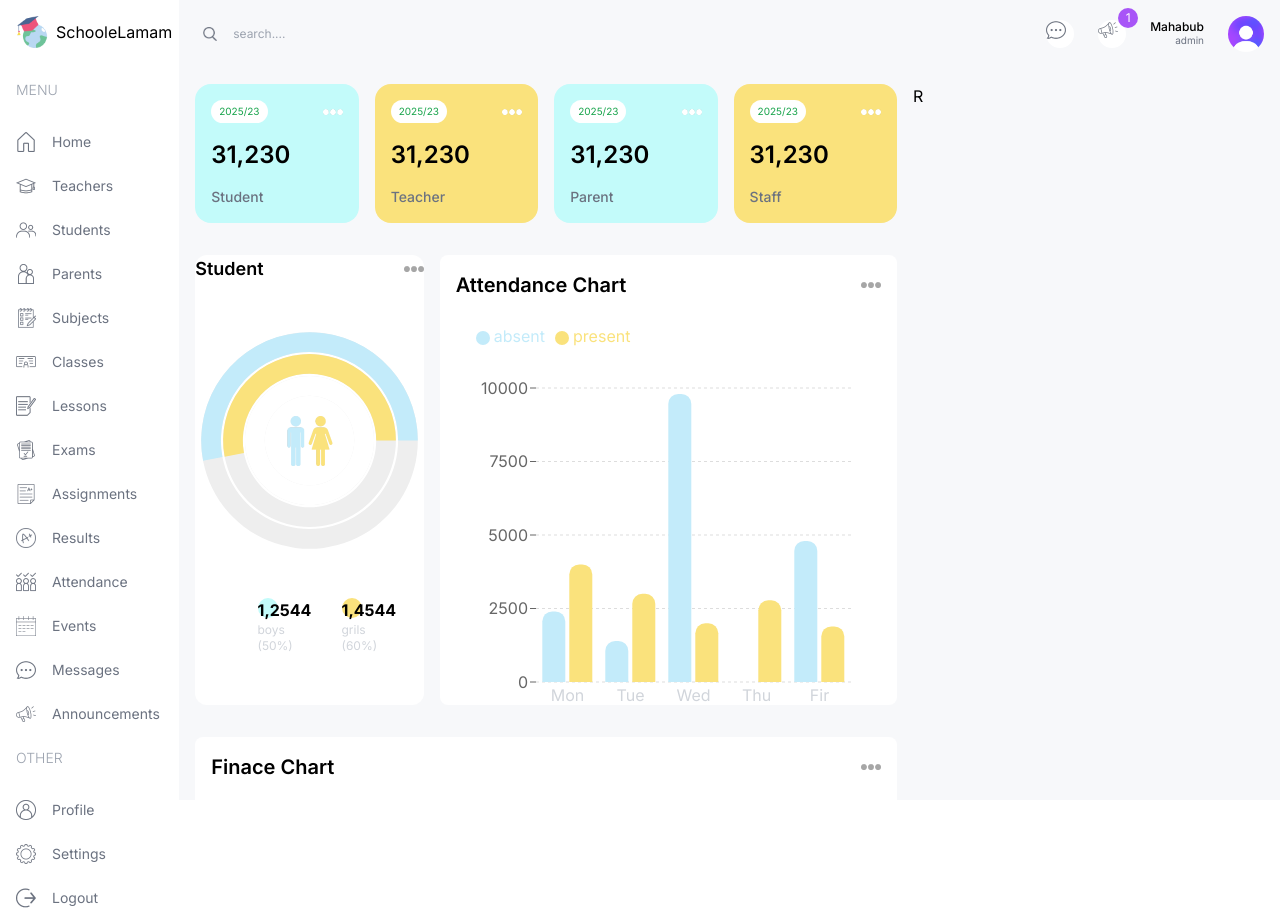
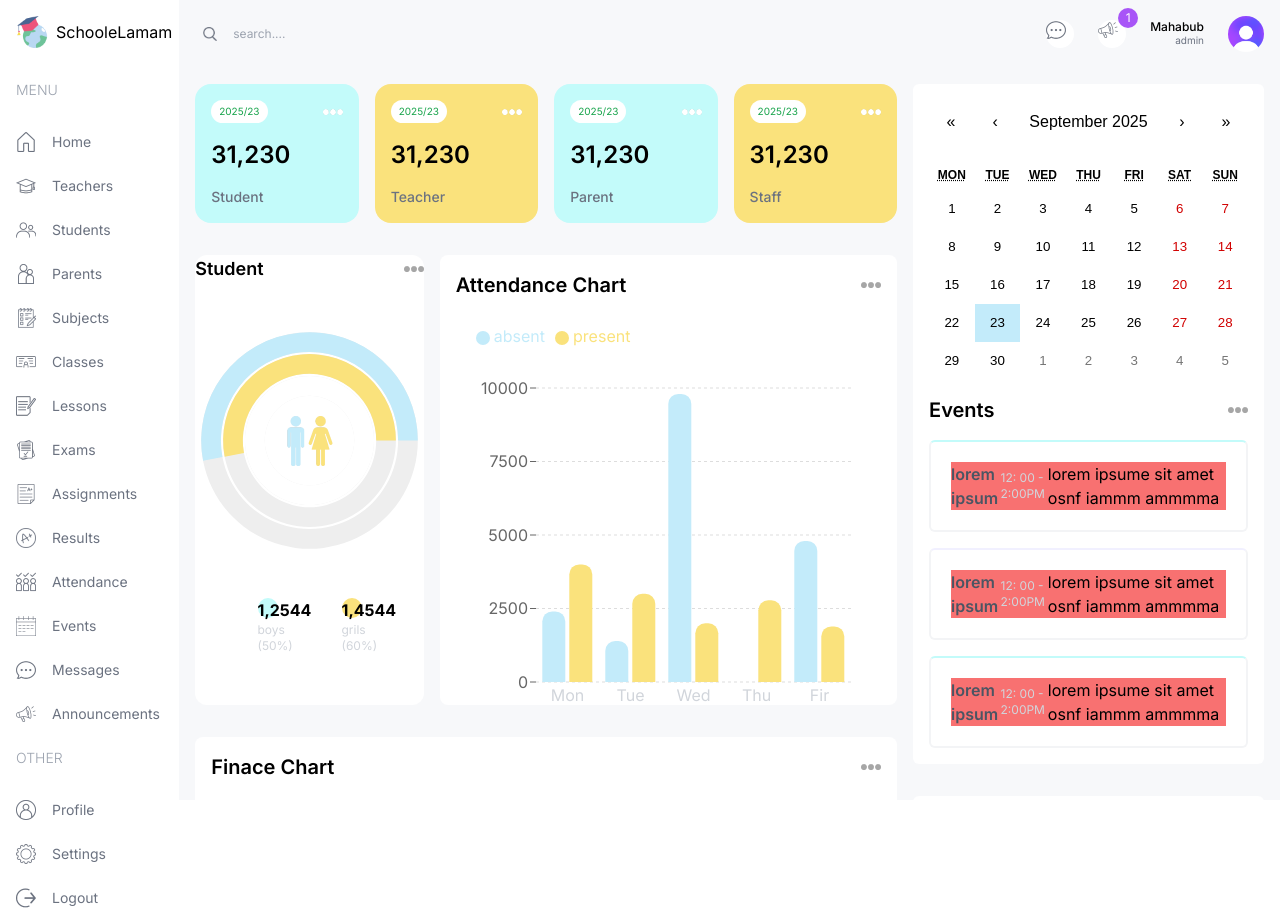
Before and after one commit to Mahabub2030/School-Management-System-, a Next.js app: page /admin in a window 1280 px wide. Built offline with nearby package versions, Linux system fonts and the light colour scheme.

Commit message:
added admin dashbord

```diff
--- a/src/app/(dashbord)/admin/page.tsx
+++ b/src/app/(dashbord)/admin/page.tsx
@@ -1,5 +1,7 @@
+import Announcements from "@/components/Announcements";
 import AttendanceChart from "@/components/AttendanceChart";
 import CountChart from "@/components/CountChart";
+import EventCalendar from "@/components/EventCalendar";
 import FinaceChart from "@/components/FinaceChart";
 import UserCard from "@/components/UserCard";
 
@@ -32,7 +34,10 @@ export default function AdminPage() {
         </div>
       </div>
       {/* Right */}
-      <div className="w-full lg:w-1/3">R</div>
+      <div className="w-full lg:w-1/3 flex flex-col gap-8">
+        <EventCalendar />
+        <Announcements />
+      </div>
     </div>
   );
 }
--- a/src/app/globals.css
+++ b/src/app/globals.css
@@ -1,3 +1,17 @@
 @tailwind base;
 @tailwind components;
 @tailwind utilities;
+
+.react-calendar {
+  width: 100% !important;
+  border: none !important;
+  font-family: sans-serif !important;
+}
+.react-calendar_navigation__label__labelText {
+  font-weight: 600;
+}
+
+.react-calendar__tile--active {
+  background-color: #c3ebfa !important;
+  color: #000 !important;
+}
--- /dev/null
+++ b/src/components/Announcements.tsx
@@ -0,0 +1,48 @@
+export default function Announcements() {
+  return (
+    <div className="bg-white p-4 rounded-md">
+      <div className="flex items-center justify-between">
+        <h1 className="text-xl font-semibold"> Announcements</h1>
+        <span className="text-xs text-gray-400">View All</span>
+      </div>
+      <div className=" flex flex-col gap-4 mt-4">
+        <div className="bg-lamaSkylight rounded-md p-4">
+          <div className="flex items-center justify-between">
+            <h2 className="font-medium">Lorem ipsum dolor sit amet </h2>
+            <span className="text-xs text-gray-400 bg-white rounded-md px-1 py-1">
+              2025-23-09
+            </span>
+          </div>
+          <p className="text-sm text-gray-400 mt-1">
+            Lorem ipsum dolor sit amet consectetur adipisicing elit. Fugit
+            tenetur delectus ipsa doloribus doloremque incidunt, perspiciatis,
+          </p>
+        </div>
+        <div className="bg-lamaPurplelight rounded-md p-4">
+          <div className="flex items-center justify-between">
+            <h2 className="font-medium">Lorem ipsum dolor sit amet </h2>
+            <span className="text-xs text-gray-400 bg-white rounded-md px-1 py-1">
+              2025-23-09
+            </span>
+          </div>
+          <p className="text-sm text-gray-400 mt-1">
+            Lorem ipsum dolor sit amet consectetur adipisicing elit. Fugit
+            tenetur delectus ipsa doloribus doloremque incidunt, perspiciatis,
+          </p>
+        </div>
+        <div className="bg-lamaYellowLight rounded-md p-4">
+          <div className="flex items-center justify-between">
+            <h2 className="font-medium">Lorem ipsum dolor sit amet </h2>
+            <span className="text-xs text-gray-400 bg-white rounded-md px-1 py-1">
+              2025-23-09
+            </span>
+          </div>
+          <p className="text-sm text-gray-400 mt-1">
+            Lorem ipsum dolor sit amet consectetur adipisicing elit. Fugit
+            tenetur delectus ipsa doloribus doloremque incidunt, perspiciatis,
+          </p>
+        </div>
+      </div>
+    </div>
+  );
+}
--- /dev/null
+++ b/src/components/EventCalendar.tsx
@@ -0,0 +1,58 @@
+"use client";
+
+import Image from "next/image";
+import { useState } from "react";
+import Calendar from "react-calendar";
+import "react-calendar/dist/Calendar.css";
+
+type ValuePiece = Date | null;
+
+type Value = ValuePiece | [ValuePiece, ValuePiece];
+const events = [
+  {
+    id: 1,
+    title: "lorem ipsum",
+    time: "12: 00 - 2:00PM",
+    description: "lorem ipsume sit amet osnf iammm ammmma",
+  },
+  {
+    id: 2,
+    title: "lorem ipsum",
+    time: "12: 00 - 2:00PM",
+    description: "lorem ipsume sit amet osnf iammm ammmma",
+  },
+  {
+    id: 3,
+    title: "lorem ipsum",
+    time: "12: 00 - 2:00PM",
+    description: "lorem ipsume sit amet osnf iammm ammmma",
+  },
+];
+
+export default function EventCalendar() {
+  const [value, onChange] = useState<Value>(new Date());
+  return (
+    <div className="bg-white p-4 rounded-md">
+      <Calendar onChange={onChange} value={value} />
+      <div className="flex items-center justify-between">
+        <h1 className="text-xl font-semibold my-4">Events</h1>
+        <Image src="/moreDark.png" alt="" width={20} height={20} />
+      </div>
+
+      <div className="flex flex-col gap-4">
+        {events.map((event) => (
+          <div
+            className="p-5 rounded-md border-2 border-gray-100 boder-t-4  odd:border-t-lamaSky even:border-t-lamaPurple flex"
+            key={event.id}
+          >
+            <div className="flex items-center justify-between bg-red-400">
+              <h1 className="font-semibold text-gray-600">{event.title}</h1>
+              <span className="text-gray-300 text-xs">{event.time}</span>
+              <p>{event.description}</p>
+            </div>
+          </div>
+        ))}
+      </div>
+    </div>
+  );
+}
```
